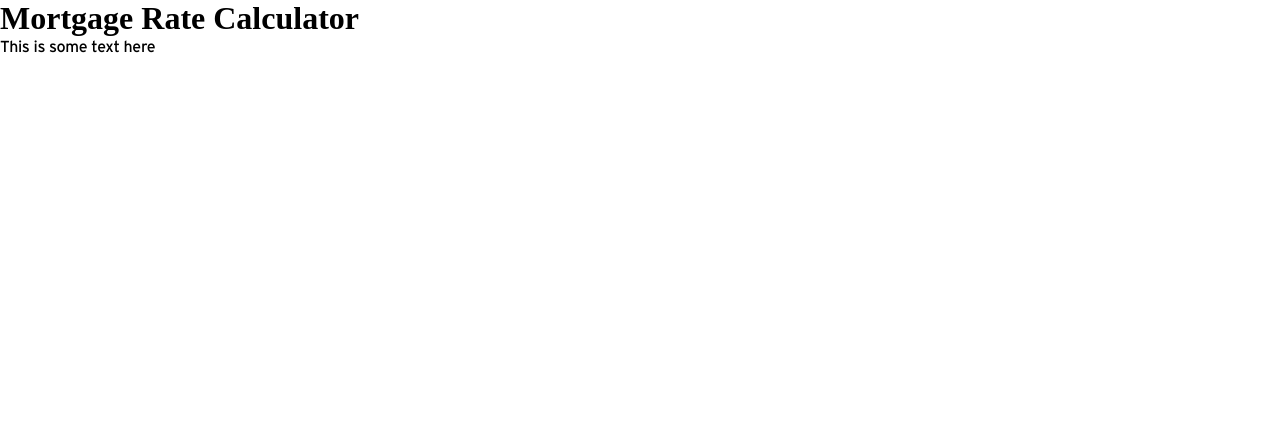
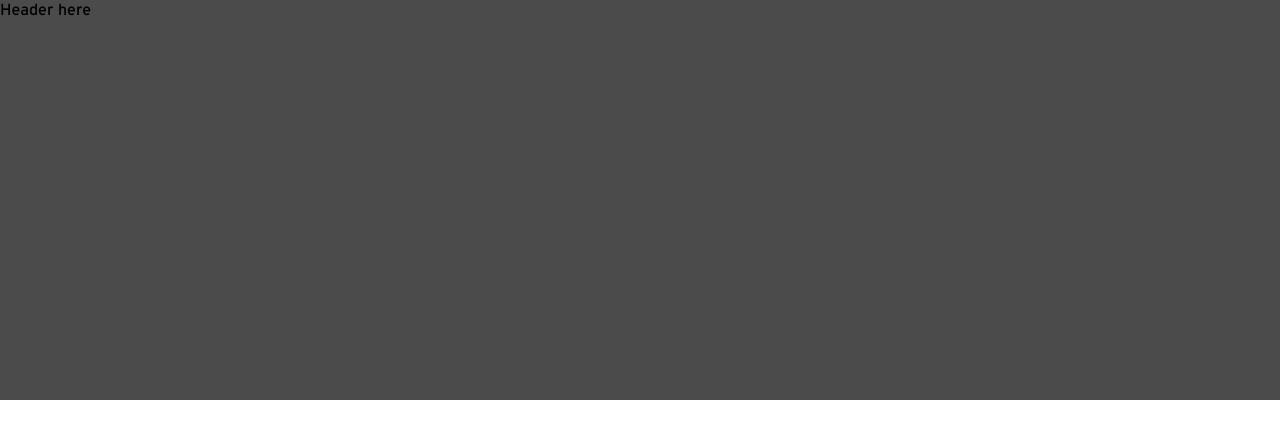
Before and after one commit to chrisstiles/Mortgage-Rate-Calculator, a React app: page / in a window 1280 px wide. Shown: the top 438 px of the page. Built offline with nearby package versions, Linux system fonts and the light colour scheme; a web font is replaced by a local one.

Commit message:
Start adding header

```diff
--- a/src/App.js
+++ b/src/App.js
@@ -1,12 +1,10 @@
 import React from 'react';
 import './fonts/fonts.scss';
 import './styles/general.scss';
+import Header from './components/Header';
 
 export default function App(){
   return (
-    <React.Fragment>
-      <h1>Mortgage Rate Calculator</h1>
-      <p>This is some text here</p>
-    </React.Fragment>
+    <Header />
   );
 }
--- /dev/null
+++ b/src/components/Header/Header.js
@@ -0,0 +1,10 @@
+import React from 'react';
+import styles from './Header.module.scss';
+
+export default function Header() {
+  return (
+    <div className={styles.wrapper}>
+      Header here
+    </div>
+  )
+}
--- /dev/null
+++ b/src/components/Header/Header.module.scss
@@ -0,0 +1,7 @@
+/*---------------------------*/
+/* Header */
+
+.wrapper {
+  background-color:#4B4B4B;
+  height:400px;
+}
--- /dev/null
+++ b/src/components/Header/index.js
@@ -0,0 +1 @@
+export { default } from './Header';
--- a/src/styles/general.scss
+++ b/src/styles/general.scss
@@ -1,3 +1,6 @@
+/*---------------------------*/
+/* General */
+
 * {
   margin:0;
   padding:0;
```
